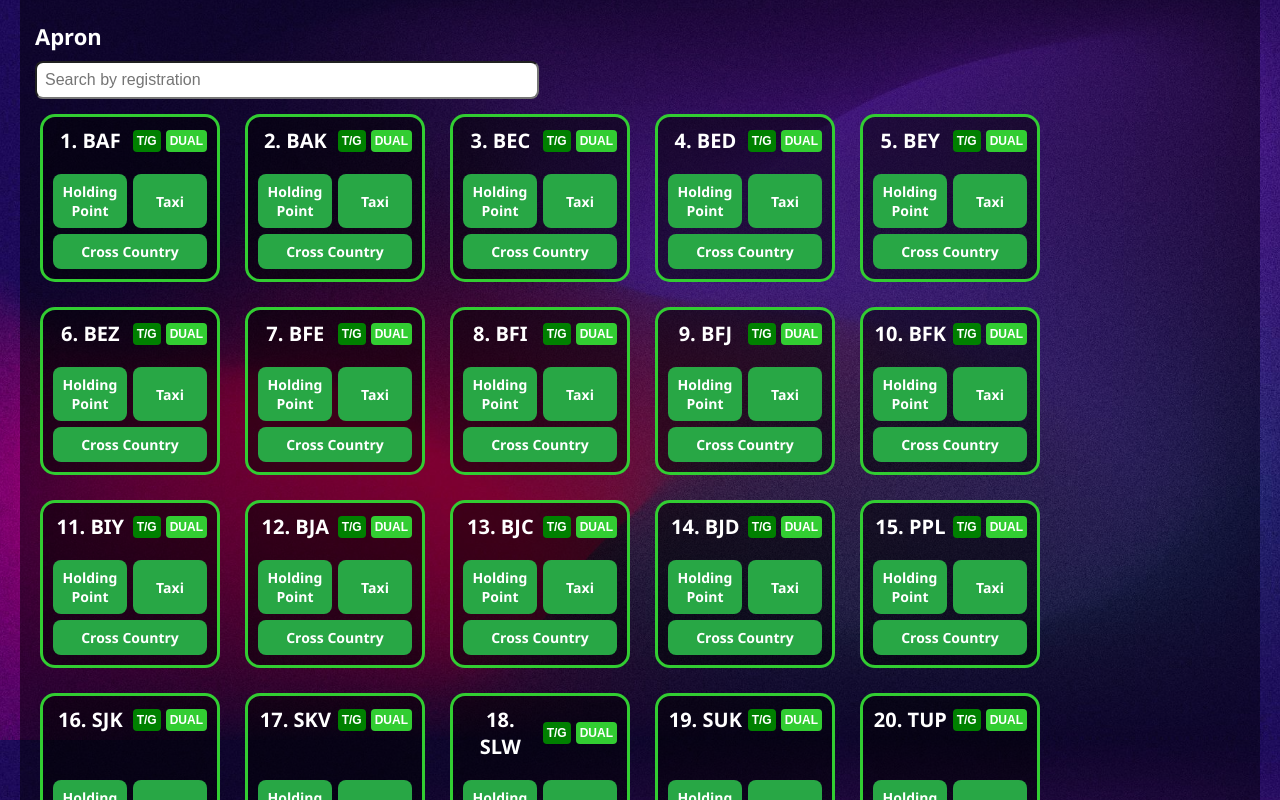
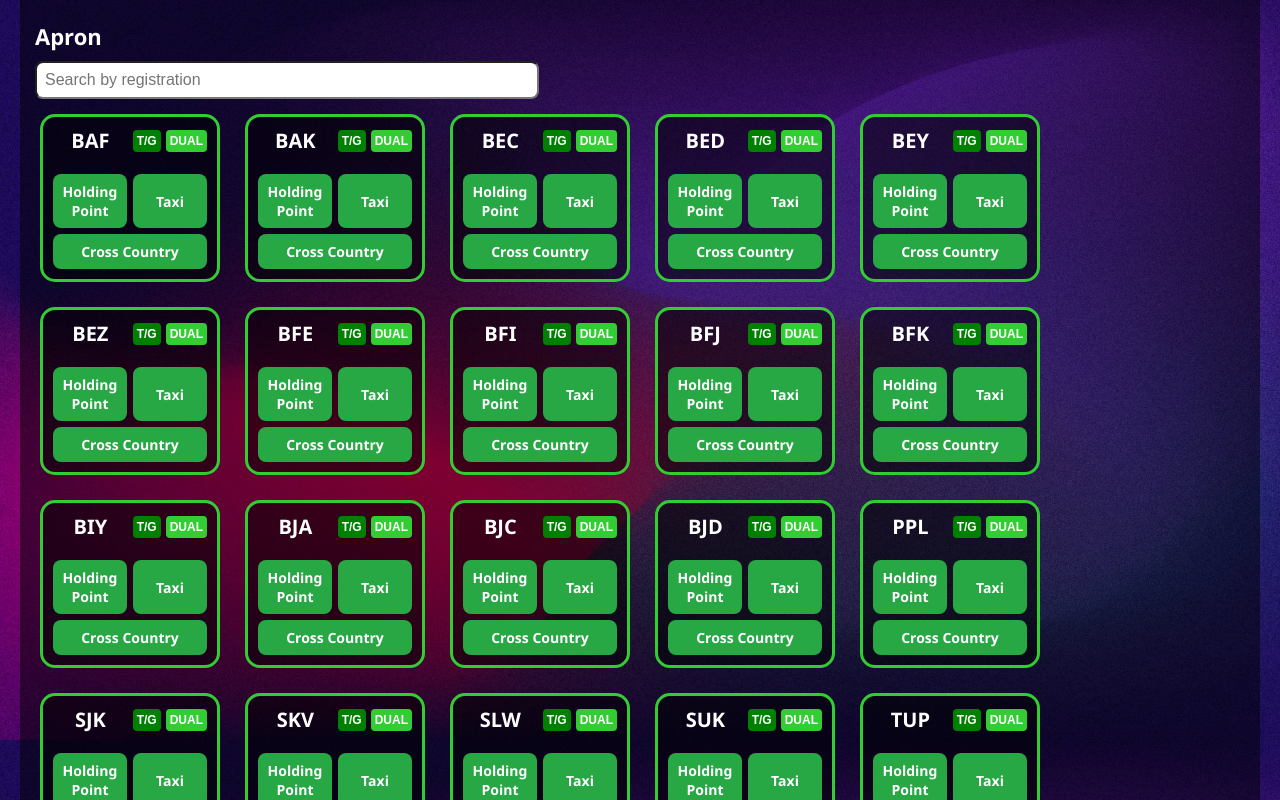
Before and after one commit to fepatrik/LHNY-AFIS, a Next.js app: page / in a window 1280 px wide. Shown: the part 860-1660 px from the top of the page. Built offline with nearby package versions, Linux system fonts and the light colour scheme.

Commit message:
Number style change

```diff
--- a/components/AfisProgram.tsx
+++ b/components/AfisProgram.tsx
@@ -350,13 +350,15 @@ const renderAircraft = (
 
           <div style={{ display: "flex", alignItems: "center", justifyContent: "space-between", marginBottom: `${10 * scale}px` }}>
             <div style={{
-              fontWeight: "bold",
-              fontSize: `${20 * scale}px`,
-              flex: 1, // Kitöltés a gombig
-              textAlign: "center", // Középre igazított szöveg
-            }}>
-              {index + 1}. {reg}
-            </div>
+  fontWeight: "bold",
+  fontSize: `${20 * scale}px`,
+  flex: 1,
+  textAlign: "center",
+}}>
+  {regs === visualCircuit ? `${index + 1}. ` : ""}{reg}
+</div>
+
+
 
 <button
   onClick={() => toggleTGFSStatus(reg)}
@@ -392,6 +394,7 @@ const renderAircraft = (
               {isDual ? 'DUAL' : 'SOLO'}
             </button>
           </div>
+
 
           {isCrossCountry && (
             <div style={{ marginBottom: `${10 * scale}px` }}>
```
